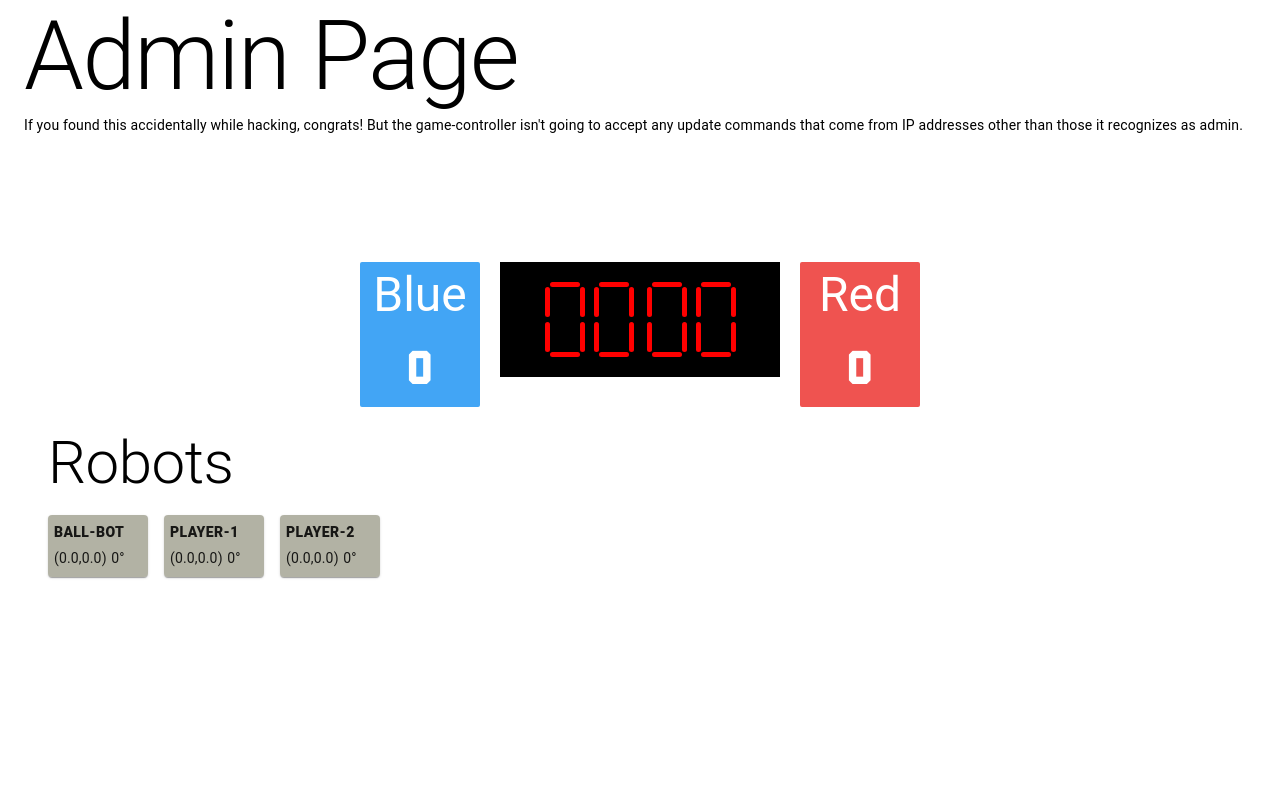
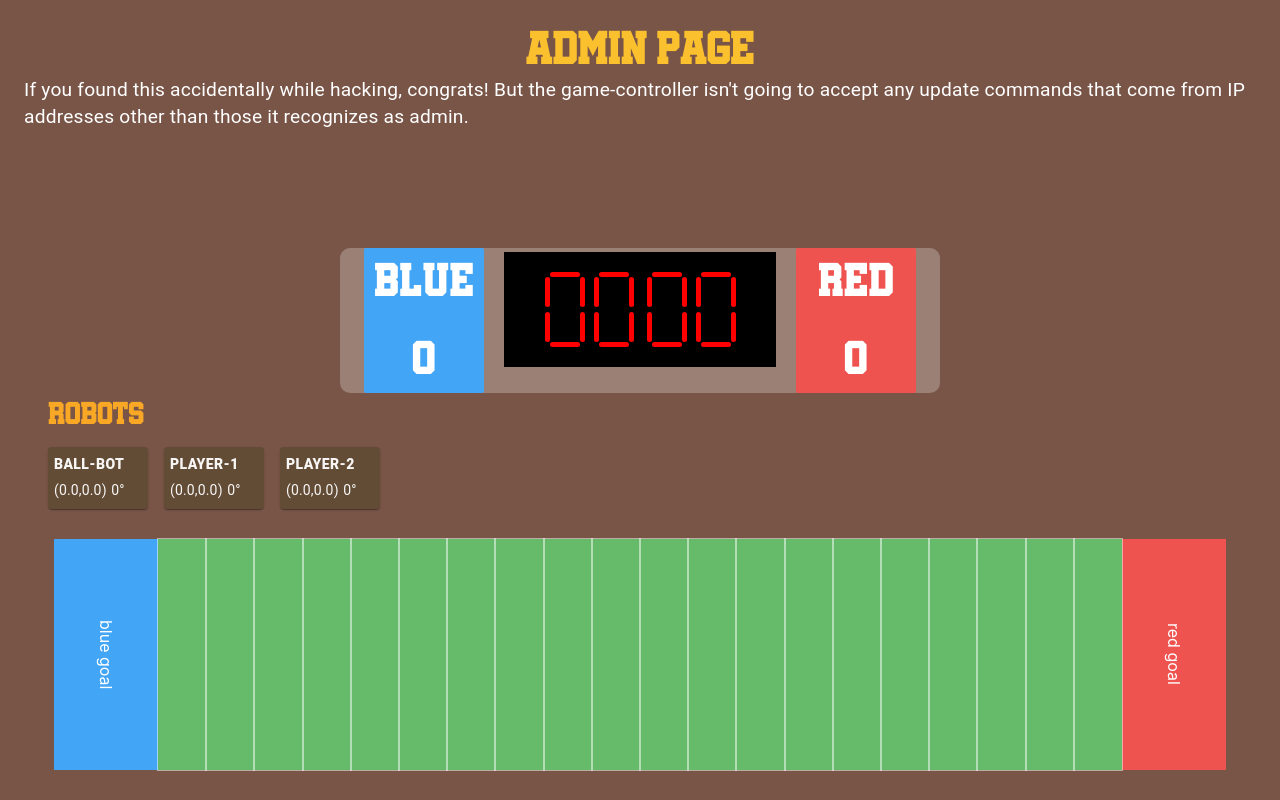
Before and after one commit to PBeeJ/robot-futbol-league, a React app in the folder src/scoreboard/: page /admin in a window 1280 px wide. Built offline with nearby package versions, Linux system fonts and the light colour scheme; no server answers.

Commit message:
Update some styles

```diff
--- a/src/scoreboard/src/components/botCard.js
+++ b/src/scoreboard/src/components/botCard.js
@@ -29,6 +29,7 @@ export default function BotCard({ bot, onClick }) {
 
 const OurContainer = styled(Card)`
   cursor: pointer;
+  color: rgba(255,255,255,0.95);
   background-color: ${(props) =>
     props.$botMode === 0
       ? "rgba(0, 128, 28, .5)"
--- a/src/scoreboard/src/components/botCards.js
+++ b/src/scoreboard/src/components/botCards.js
@@ -1,6 +1,7 @@
 import React, { useState } from "react";
 import { Container, Grid } from "@material-ui/core";
 
+import { yellow } from "@material-ui/core/colors";
 import { H2 } from "./styledComponents";
 
 import BotCard from "./botCard";
@@ -20,7 +21,7 @@ export default function BotCards({ bots }) {
     <Container>
       <Grid container spacing={2}>
         <Grid item xs={12} style={{ justifyContent: "center" }}>
-          <H2>Robots</H2>
+          <H2 style={{ color: yellow[800] }}>Robots</H2>
         </Grid>
         {bots.map((bot) => (
           <Grid item key={bot.name}>
--- a/src/scoreboard/src/components/styledComponents.js
+++ b/src/scoreboard/src/components/styledComponents.js
@@ -5,18 +5,26 @@ export const H1 = styled(Typography).attrs(() => ({
   variant: "h1",
 }))`
   // add additional styling here
+  font-family: SoccerLeague !important;
+  font-size: 3em !important;
+  transform: translateY(4px); // HACK: fix vertical alignment
 `;
 
 export const H2 = styled(Typography).attrs(() => ({
   variant: "h2",
 }))`
   // add additional styling here
+  font-family: SoccerLeague !important;
+  font-size: 2em !important;
+  transform: translateY(4px); // HACK: fix vertical alignment
 `;
 
 export const H3 = styled(Typography).attrs(() => ({
   variant: "h3",
 }))`
+  font-family: SoccerLeague !important;
   text-transform: none;
+  transform: translateY(4px); // HACK: fix vertical alignment
 `;
 
 export const H4 = styled(Typography).attrs(() => ({
@@ -26,6 +34,7 @@ export const H4 = styled(Typography).attrs(() => ({
   font-family: SoccerLeague !important;
   font-size: 3em !important;
   margin-top: 20px !important;
+  transform: translateY(4px); // HACK: fix vertical alignment
 `;
 
 export const H5 = styled(Typography).attrs(() => ({
--- a/src/scoreboard/src/containers/admin.js
+++ b/src/scoreboard/src/containers/admin.js
@@ -1,24 +1,37 @@
 import React from "react";
 import { connect } from "react-redux";
 import { Container } from "@material-ui/core";
+import { brown, yellow } from "@material-ui/core/colors";
 
 import GameControls from "./gameControls";
 import ScoreBoard from "./scoreBoard";
+import GameField from "./gameField";
 
 import BotCards from "../components/botCards";
 import { H1, P } from "../components/styledComponents";
 
 const Admin = ({ gameState }) => (
-  <Container>
-    <H1>Admin Page</H1>
-    <P>
-      If you found this accidentally while hacking, congrats! But the
-      game-controller isn&apos;t going to accept any update commands that come from
-      IP addresses other than those it recognizes as admin.
-    </P>
+  <Container style={{
+    display: "flex",
+    flexDirection: "column",
+    gridTemplateRows: "auto 1fr 1fr 1fr 5fr",
+    justifyItems: "center",
+    alignItems: "center",
+    backgroundColor: brown[500],
+}}
+  >
+    <div style={{ display: "grid", justifyItems: "center", alignItems: "center" }}>
+      <H1 style={{ color: yellow[700], marginTop: 20 }}>Admin Page</H1>
+      <P style={{ color: "white", fontSize: "1.2em" }}>
+        If you found this accidentally while hacking, congrats! But the
+        game-controller isn&apos;t going to accept any update commands that come from
+        IP addresses other than those it recognizes as admin.
+      </P>
+    </div>
     <GameControls />
     <ScoreBoard />
     <BotCards bots={gameState.bots} />
+    <GameField enableDragging />
   </Container>
 );
 
--- a/src/scoreboard/src/containers/gameControls.js
+++ b/src/scoreboard/src/containers/gameControls.js
@@ -130,7 +130,7 @@ const GameControls = ({ gameStateState, hasManualBot }) => {
 
   return (
     <OurContainer>
-      <Grid container spacing={2} align="center" justifyContent="center">
+      <Grid style={{ gridGap: 20 }} container spacing={2} align="center" justifyContent="center">
         <Buttons />
       </Grid>
       <ConfirmDialogStartWithBotsOffline
@@ -166,9 +166,13 @@ const BigAssButton = styled(Fab).attrs((props) => ({
   variant: "extended",
   ...props,
 }))`
-  background-color: ${green.A400};
-  margin-right: 20px;
-  padding: 22px;
+  background-color: ${green[500]};
+  color: rgba(255,255,255,0.7);
+  padding: 0px 22px;
+  height: auto;
+  &:hover {
+    background-color: ${green[700]};
+  }
 `;
 
 const LesserButton = styled(Fab).attrs((props) => ({
@@ -176,8 +180,7 @@ const LesserButton = styled(Fab).attrs((props) => ({
   variant: "extended",
   ...props,
 }))`
-  background-color: ${blueGrey["100"]};
-  margin-right: 20px;
+  background-color: ${blueGrey[100]};
   padding: 12px;
   width: 100px;
 `;
--- a/src/scoreboard/src/containers/gameField.js
+++ b/src/scoreboard/src/containers/gameField.js
@@ -1,4 +1,4 @@
-import React from "react";
+import React, { useState, useEffect } from "react";
 import { connect } from "react-redux";
 import useMeasure from "react-use-measure";
 
@@ -12,6 +12,8 @@ import { sendMessage } from "../websockets";
 const gridLines = 20;
 const gridTemplateColumns = "1fr 1fr 1fr 1fr 1fr 1fr 1fr 1fr 1fr 1fr 1fr 1fr 1fr 1fr 1fr 1fr 1fr 1fr 1fr 1fr";
 const playerDiameterInCM = 21;
+
+// TODO: prevent the game state from updating, if the state is being dragged
 
 function Goal({ color, name }) {
   return (
@@ -57,6 +59,10 @@ function getPosition(value, offset) {
 
 const GameField = ({ gameState, gameConfig }) => {
   const [containerRef, bounds] = useMeasure();
+  const [isDragging, setIsDragging] = useState(false);
+  const [positions, setPositions] = useState(
+    { 0: { x: 0, y: 0 }, 1: { x: 0, y: 0 }, 2: { x: 0, y: 0 } },
+  );
 
   // Calculate field dimensions
   const fieldCenterX = bounds.width / 2;
@@ -69,17 +75,31 @@ const GameField = ({ gameState, gameConfig }) => {
   const pieceHeight = pieceProportion * fieldHeightUnit;
   const pieceWidth = pieceProportion * fieldWidthUnit;
 
-  // Calculate ball position
-  const ballX = getPosition(gameState.bots[0].x * fieldWidthUnit + fieldCenterX, pieceWidth);
-  const ballY = getPosition(-1 * gameState.bots[0].y * fieldHeightUnit + fieldCenterY, pieceHeight);
-
-  // Calculate player positions
-  const bot1X = getPosition(gameState.bots[1].x * fieldWidthUnit + fieldCenterX, pieceWidth);
-  const bot1Y = getPosition(-1 * gameState.bots[1].y * fieldHeightUnit + fieldCenterY, pieceHeight);
-  const bot2X = getPosition(gameState.bots[2].x * fieldWidthUnit + fieldCenterX, pieceWidth);
-  const bot2Y = getPosition(-1 * gameState.bots[2].y * fieldHeightUnit + fieldCenterY, pieceHeight);
+  useEffect(() => {
+    if (!isDragging) {
+      // Calculate player positions
+      setPositions({
+        0: {
+          x: getPosition(gameState.bots[0].x * fieldWidthUnit + fieldCenterX, pieceWidth),
+          y: getPosition(-1 * gameState.bots[0].y * fieldHeightUnit + fieldCenterY, pieceHeight),
+        },
+        1: {
+          x: getPosition(gameState.bots[1].x * fieldWidthUnit + fieldCenterX, pieceWidth),
+          y: getPosition(-1 * gameState.bots[1].y * fieldHeightUnit + fieldCenterY, pieceHeight),
+        },
+        2: {
+          x: getPosition(gameState.bots[2].x * fieldWidthUnit + fieldCenterX, pieceWidth),
+          y: getPosition(-1 * gameState.bots[2].y * fieldHeightUnit + fieldCenterY, pieceHeight),
+        },
+      });
+    }
+  }, [isDragging, gameState]);
 
   function handleDragStart(e, botIndex) {
+    console.log("handleDragStart");
+    setIsDragging(true);
+
+    // TODO: use this data, to set a ghost element that will show where the item was dragged from
     console.log({ x: e.target.offsetLeft, y: e.target.offsetTop, botIndex });
 
     // Prevent default dragging
@@ -87,6 +107,7 @@ const GameField = ({ gameState, gameConfig }) => {
   }
 
   function handleDragStop(e, botIndex) {
+    console.log("handleDragStop");
     const x = parseFloat(((e.x - bounds.left - fieldCenterX) / fieldWidthUnit).toFixed(2));
     const y = parseFloat(((e.y - bounds.top - fieldCenterY) / fieldHeightUnit).toFixed(2));
     const messageObject = {
@@ -97,7 +118,7 @@ const GameField = ({ gameState, gameConfig }) => {
     };
     sendMessage(messageObject);
 
-    // setIsDragging(false);
+    setIsDragging(false);
   }
 
   function Ball() {
@@ -108,6 +129,7 @@ const GameField = ({ gameState, gameConfig }) => {
         grid={[1, 1]}
         onStart={handleDragStart}
         onStop={(e) => handleDragStop(e, 0)}
+        // disabled={!enableDragging}
       >
         <img
           className="draggable"
@@ -118,9 +140,10 @@ const GameField = ({ gameState, gameConfig }) => {
           style={{
             position: "absolute",
             zIndex: 1,
-            left: ballX,
-            top: ballY,
+            left: positions[0].x,
+            top: positions[0].y,
           }}
+          // draggable={enableDragging}
         />
       </Draggable>
     );
@@ -134,6 +157,7 @@ const GameField = ({ gameState, gameConfig }) => {
         grid={[10, 10]}
         onStart={handleDragStart}
         onStop={(e) => handleDragStop(e, botIndex)}
+        // disabled={!enableDragging}
       >
         <Box
           className="draggable"
@@ -153,7 +177,9 @@ const GameField = ({ gameState, gameConfig }) => {
     <div style={{
       display: "grid",
       gridTemplateColumns: "auto 1fr auto",
-      margin: 30,
+      padding: 30,
+      flex: 1,
+      width: "100%",
     }}
     >
       <Goal name="blue goal" color={blue[400]} />
@@ -167,8 +193,18 @@ const GameField = ({ gameState, gameConfig }) => {
         ref={containerRef}
       >
         <Ball />
-        <PlayerPiece botIndex={0} left={bot1X} top={bot1Y} backgroundColor={red[400]} />
-        <PlayerPiece botIndex={1} left={bot2X} top={bot2Y} backgroundColor={blue[400]} />
+        <PlayerPiece
+          botIndex={0}
+          left={positions[1].x}
+          top={positions[1].y}
+          backgroundColor={red[400]}
+        />
+        <PlayerPiece
+          botIndex={1}
+          left={positions[2].y}
+          top={positions[2].y}
+          backgroundColor={blue[400]}
+        />
         <FieldGrid />
       </div>
       <Goal name="red goal" color={red[400]} />
--- a/src/scoreboard/src/containers/home.js
+++ b/src/scoreboard/src/containers/home.js
@@ -13,7 +13,7 @@ const Home = () => (
   <OurContainer>
     <Title>Robot Futbol League</Title>
     <ScoreBoard />
-    <GameField />
+    <GameField enableDragging={false} />
   </OurContainer>
 );
 
--- a/src/scoreboard/src/containers/scoreBoard.js
+++ b/src/scoreboard/src/containers/scoreBoard.js
@@ -54,9 +54,8 @@ const ScoreBoard = ({ gameStateState, secondsRemaining, scores }) => (
 );
 
 const OurContainer = styled(Container)`
-  background-color: rgba(255,255,255,0.5);
+  background-color: rgba(255,255,255,0.25);
   max-width: 600px;
-  padding: 20px 20px;
   text-align: center;
   border-radius: 10px;
 `;
--- a/src/scoreboard/src/index.css
+++ b/src/scoreboard/src/index.css
@@ -28,3 +28,8 @@ button:disabled {
     url("./fonts/SoccerLeague.ttf") format("truetype");
   font-weight: normal;
 }
+
+/* Unviversal Box Sizing */
+*, *:before, *:after {
+  box-sizing: border-box;
+}
```
